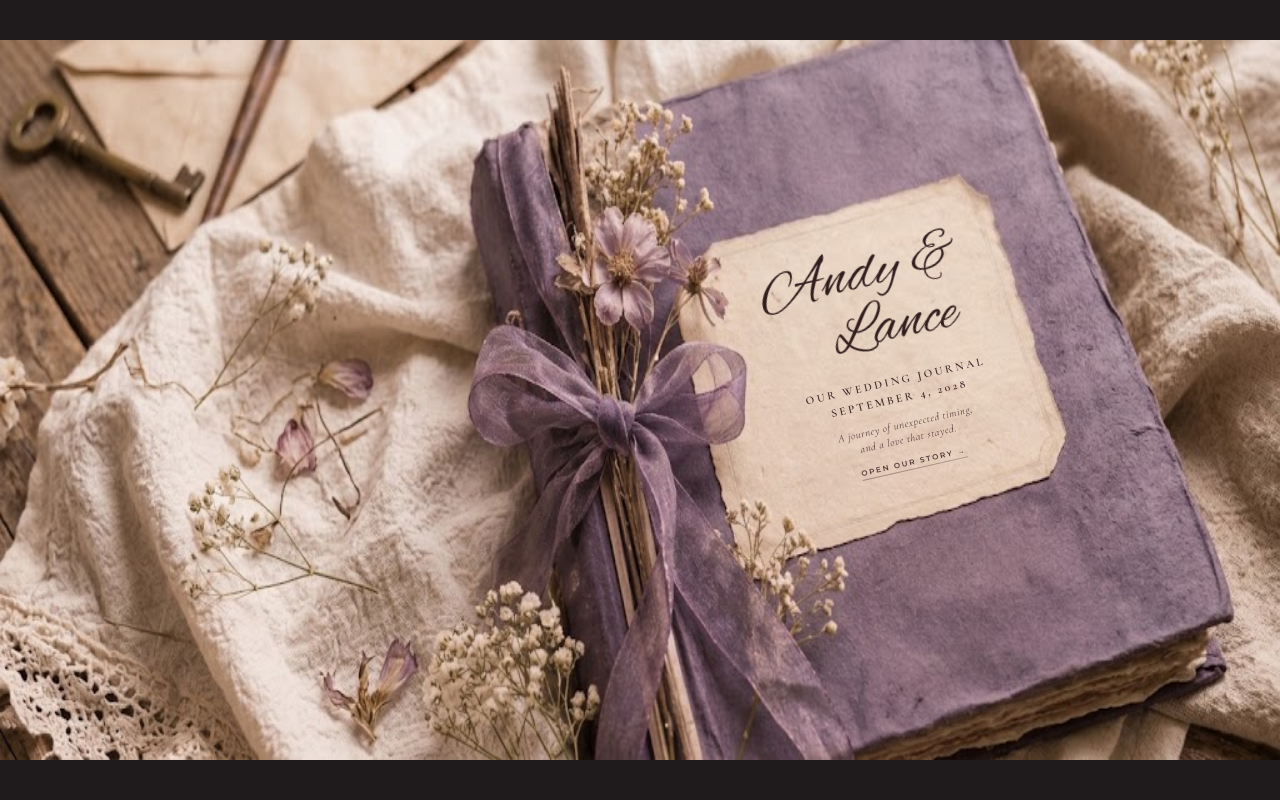
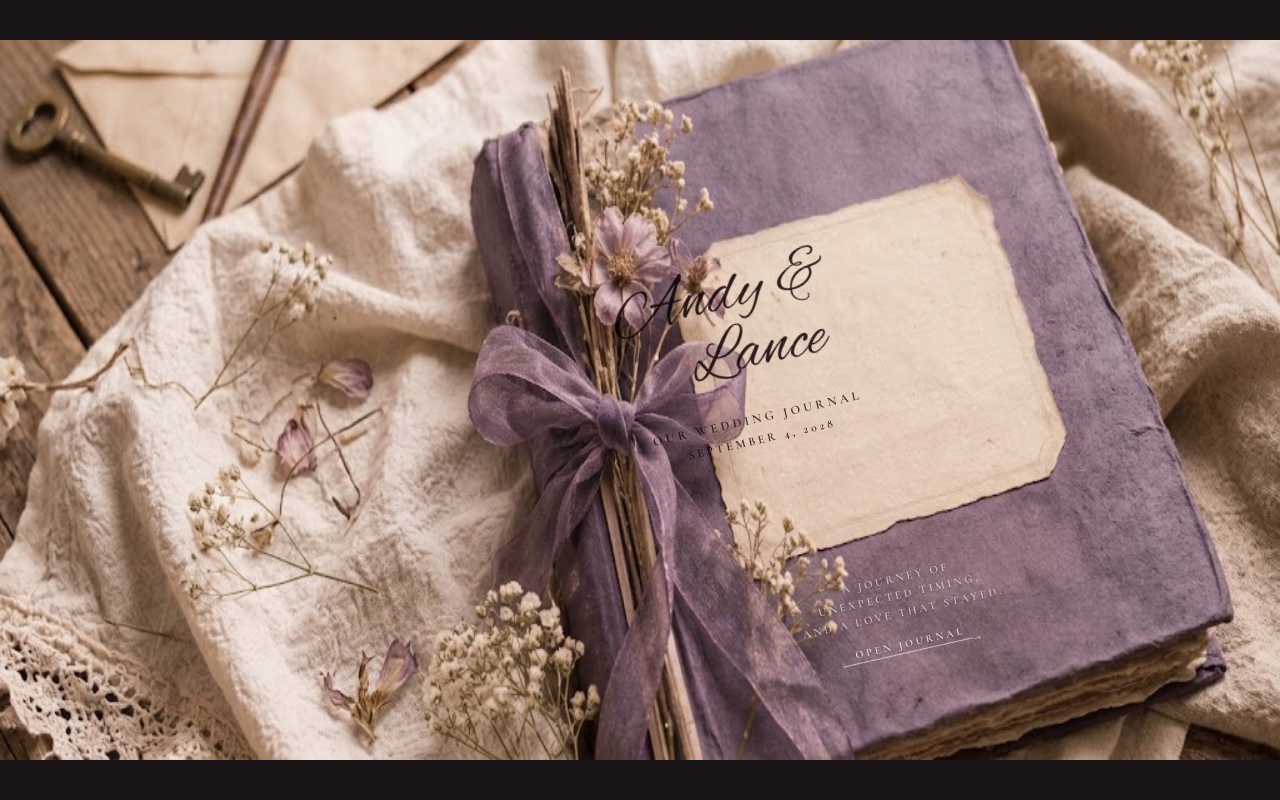
Before and after one commit to andreaasuncion0928-sketch/WS8, a plain HTML site: page index.html in a window 1280 px wide. Shown: the top 800 px of the page. Drawn offline with nearby package versions, Linux system fonts and the light colour scheme.

Commit message:
Update index.html

```diff
--- a/index.html
+++ b/index.html
@@ -5,7 +5,7 @@
   <meta name="viewport" content="width=device-width, initial-scale=1.0">
   <title>Andy & Lance — Our Wedding Journal</title>
 
-  <!-- Typography matching the original scrapbook calligraphy & serif print -->
+  <!-- Typography matching the scrapbook calligraphy & serif print -->
   <link rel="preconnect" href="https://fonts.googleapis.com">
   <link rel="preconnect" href="https://fonts.gstatic.com" crossorigin>
   <link href="https://fonts.googleapis.com/css2?family=Alex+Brush&family=Caveat:wght@400;500;600;700&family=Cormorant+Garamond:ital,wght@0,400;0,500;0,600;0,700;1,400;1,600&family=Montserrat:wght@300;400;500;600&display=swap" rel="stylesheet">
@@ -18,7 +18,7 @@
     }
 
     body {
-      background-color: #1f1b1d;
+      background-color: #1a1618;
       color: #382c2a;
       font-family: 'Cormorant Garamond', serif;
       overflow-x: hidden;
@@ -32,7 +32,7 @@
       display: flex;
       justify-content: center;
       align-items: center;
-      background-color: #1f1b1d;
+      background-color: #1a1618;
       position: relative;
     }
 
@@ -137,31 +137,33 @@
     }
 
     /* ========================================================
-       PAGE 1: COVER (RESTORED TO ORIGINAL SIZING & POSITIONING)
+       PAGE 1: EXACT MATCH TO REFERENCE IMAGE
        ======================================================== */
+    /* Center parchment card */
     .p1-parchment-label {
       position: absolute;
-      top: 17%;
-      left: 53.5%;
-      width: 32%;
-      height: 54%;
+      top: 15%;
+      left: 36%;
+      width: 44%;
+      height: 57%;
       display: flex;
       flex-direction: column;
       align-items: center;
       justify-content: center;
       text-align: center;
-      padding: 0 1.5vw;
+      padding: 0 2vw;
       transform: rotate(-12.8deg);
       transform-origin: center center;
       mix-blend-mode: multiply;
+      pointer-events: none;
       z-index: 10;
     }
 
     .p1-names-wrap {
       font-family: 'Alex Brush', cursive;
-      font-size: clamp(36px, 4.8vw, 80px);
-      line-height: 0.98;
-      color: #382428;
+      font-size: clamp(44px, 5.2vw, 86px);
+      line-height: 1.02;
+      color: #322026;
       font-weight: 400;
       letter-spacing: 0.01em;
       filter: drop-shadow(0.5px 0.5px 0.5px rgba(0, 0, 0, 0.12));
@@ -188,99 +190,137 @@
     .p1-names-wrap .line-1 {
       display: block;
       white-space: nowrap;
-      margin-right: 0.4em;
+      margin-right: 0.3em;
     }
 
     .p1-names-wrap .line-2 {
       display: block;
-      margin-top: -0.05em;
-      margin-left: 0.4em;
+      margin-top: -0.08em;
+      margin-left: 0.5em;
       white-space: nowrap;
     }
 
     .p1-label-subhead {
-      margin-top: 1.3vw;
+      margin-top: 1.8vw;
       font-family: 'Cormorant Garamond', serif;
-      font-size: clamp(8.5px, 0.88vw, 14.5px);
+      font-size: clamp(10px, 0.98vw, 16px);
       font-weight: 600;
-      letter-spacing: 0.24em;
+      letter-spacing: 0.28em;
       text-transform: uppercase;
-      color: #4a363c;
+      color: #433238;
       width: 100%;
     }
 
     .p1-label-date {
-      margin-top: 0.35vw;
+      margin-top: 0.4vw;
       font-family: 'Cormorant Garamond', serif;
-      font-size: clamp(8.5px, 0.9vw, 14.5px);
+      font-size: clamp(9.5px, 0.92vw, 15px);
       font-weight: 600;
-      letter-spacing: 0.22em;
+      letter-spacing: 0.26em;
       text-transform: uppercase;
-      color: #4a363c;
+      color: #433238;
       width: 100%;
     }
 
-    .p1-inner-quote {
-      margin-top: 0.9vw;
-      font-family: 'Cormorant Garamond', serif;
-      font-style: italic;
-      font-size: clamp(8.5px, 0.84vw, 13.5px);
-      font-weight: 500;
-      letter-spacing: 0.05em;
-      line-height: 1.45;
-      color: #5a444b;
-      width: 100%;
-      max-width: 90%;
-      opacity: 0;
-      transition: opacity 2.2s ease;
+    /* Below the parchment label, written directly onto the purple book cloth */
+    .p1-purple-details {
+      position: absolute;
+      top: 73.5%;
+      left: 54.5%;
+      width: 32%;
+      text-align: center;
+      transform: rotate(-12.8deg);
+      transform-origin: center center;
+      z-index: 15;
     }
 
-    .p1-inner-quote.revealed {
-      opacity: 0.95;
+    .p1-purple-quote {
+      font-family: 'Cormorant Garamond', serif;
+      font-size: clamp(9px, 0.88vw, 14.5px);
+      font-weight: 600;
+      letter-spacing: 0.24em;
+      line-height: 1.55;
+      text-transform: uppercase;
+      color: #d8cbd6;
+      text-shadow: 0 1px 3px rgba(0, 0, 0, 0.35);
+      opacity: 0;
+      transition: opacity 2s ease;
     }
 
-    /* Small, discreet but noticeable button placed just below the quote */
-    .p1-small-open-btn {
-      margin-top: 0.85vw;
+    .p1-purple-quote.revealed {
+      opacity: 0.92;
+    }
+
+    /* OPEN JOURNAL action with arrow line */
+    .p1-open-action {
+      margin-top: 1.2vw;
       display: inline-flex;
+      flex-direction: column;
       align-items: center;
-      gap: 0.35vw;
-      text-decoration: none;
       background: none;
       border: none;
       cursor: pointer;
-      font-family: 'Montserrat', sans-serif;
-      font-size: clamp(7px, 0.58vw, 9.5px);
-      letter-spacing: 0.24em;
-      text-transform: uppercase;
-      font-weight: 600;
-      color: #432a32;
-      padding-bottom: 2px;
-      border-bottom: 1px solid rgba(67, 42, 50, 0.45);
-      opacity: 0.85;
-      transition: all 0.25s ease;
-      pointer-events: auto;
+      text-decoration: none;
+      outline: none;
+      transition: all 0.3s ease;
     }
 
-    .p1-small-open-btn:hover {
-      opacity: 1;
+    .p1-open-action:hover {
+      transform: translateY(-2px);
+    }
+
+    .p1-open-text {
+      font-family: 'Cormorant Garamond', serif;
+      font-size: clamp(9px, 0.82vw, 13.5px);
+      font-weight: 600;
       letter-spacing: 0.28em;
-      border-bottom-color: #432a32;
-      transform: translateY(-1px);
+      text-transform: uppercase;
+      color: #ede2eb;
+      text-shadow: 0 1px 3px rgba(0, 0, 0, 0.35);
+      transition: color 0.2s;
+    }
+
+    .p1-open-action:hover .p1-open-text {
+      color: #ffffff;
+    }
+
+    .p1-arrow-line {
+      display: flex;
+      align-items: center;
+      justify-content: center;
+      width: clamp(110px, 11vw, 170px);
+      margin-top: 0.2vw;
+      position: relative;
+    }
+
+    .p1-arrow-line::before {
+      content: '';
+      position: absolute;
+      left: 0;
+      right: 8px;
+      height: 1px;
+      background: rgba(237, 226, 235, 0.7);
+    }
+
+    .p1-arrow-line::after {
+      content: '→';
+      position: absolute;
+      right: -2px;
+      font-size: clamp(10px, 0.9vw, 15px);
+      color: rgba(237, 226, 235, 0.85);
+      line-height: 1;
+      transform: translateY(-0.5px);
     }
 
     /* ========================================================
-       PAGE 2: CALIBRATED NATURAL JOURNAL SHEET
-       Shifted rightward, generous 5x paragraph indentation & line spacing
+       PAGE 2: CALIBRATED SCRAPBOOK JOURNAL SPREAD
        ======================================================== */
     .p2-journal-sheet {
       position: absolute;
       top: 21%;
-      /* Moved further right to clear left-side flowers */
       left: 27%;
       width: 25.5%;
       text-align: left;
-      /* Aligned to the notebook plane */
       transform: rotate(-4.2deg);
       transform-origin: top left;
       mix-blend-mode: multiply;
@@ -303,7 +343,6 @@
       font-family: 'Cormorant Garamond', serif;
       font-size: clamp(12.5px, 1.1vw, 17px);
       font-weight: 500;
-      /* Ample generous line spacing */
       line-height: 1.8;
       color: #423238;
       letter-spacing: 0.02em;
@@ -311,7 +350,6 @@
 
     .p2-journal-body p {
       margin-bottom: 1.4vw;
-      /* 5x indent relative to standard character width */
       text-indent: 3.2em;
     }
 
@@ -652,18 +690,26 @@
       .journal-nav-bar a.home-icon { font-size: 3.5vw; }
 
       .p1-parchment-label {
-        top: 23%;
-        left: 23%;
-        width: 56%;
-        height: 44%;
-        padding: 0 2vw;
+        top: 18%;
+        left: 18%;
+        width: 68%;
+        height: 48%;
         transform: rotate(-10deg);
       }
       .p1-names-wrap { font-size: 10.5vw; }
-      .p1-label-subhead { font-size: 2.2vw; margin-top: 2.5vw; }
+      .p1-label-subhead { font-size: 2.3vw; margin-top: 2.5vw; }
       .p1-label-date { font-size: 2.3vw; margin-top: 0.6vw; }
-      .p1-inner-quote { font-size: 2.1vw; margin-top: 1.6vw; max-width: 95%; }
-      .p1-small-open-btn { font-size: 2.2vw; margin-top: 2.2vw; }
+
+      .p1-purple-details {
+        top: 72%;
+        left: 15%;
+        width: 70%;
+        transform: rotate(-10deg);
+      }
+      .p1-purple-quote { font-size: 2.3vw; }
+      .p1-open-action { margin-top: 3vw; }
+      .p1-open-text { font-size: 2.2vw; }
+      .p1-arrow-line { width: 140px; }
 
       .p2-journal-sheet {
         top: 14%;
@@ -706,6 +752,7 @@
   <div class="journal-stage">
     <div class="page-sheet" id="page-1">
 
+      <!-- Inside the parchment tag -->
       <div class="p1-parchment-label">
         <div class="p1-names-wrap" aria-label="Andy & Lance">
           <span class="line-1" id="line1">Andy &amp;</span>
@@ -713,14 +760,19 @@
         </div>
         <div class="p1-label-subhead">Our Wedding Journal</div>
         <div class="p1-label-date">September 4, 2028</div>
+      </div>
 
-        <div class="p1-inner-quote" id="innerQuote">
-          A journey of unexpected timing,<br>and a love that stayed.
+      <!-- Written directly onto the purple cover cloth -->
+      <div class="p1-purple-details">
+        <div class="p1-purple-quote" id="purpleQuote">
+          A JOURNEY OF<br>
+          UNEXPECTED TIMING,<br>
+          AND A LOVE THAT STAYED.
         </div>
 
-        <!-- Small, delicate but noticeable "Open Our Story" prompt -->
-        <button class="p1-small-open-btn" onclick="openJournalStory(event)">
-          <span>Open Our Story &rarr;</span>
+        <button class="p1-open-action" onclick="openJournalStory(event)" aria-label="Open Journal">
+          <span class="p1-open-text">OPEN JOURNAL</span>
+          <div class="p1-arrow-line"></div>
         </button>
       </div>
 
@@ -956,7 +1008,7 @@
     function setupSlowFadingNames() {
       const line1 = document.getElementById('line1');
       const line2 = document.getElementById('line2');
-      const quote = document.getElementById('innerQuote');
+      const quote = document.getElementById('purpleQuote');
       if (!line1 || !line2) return;
 
       const text1 = "Andy &";
```
